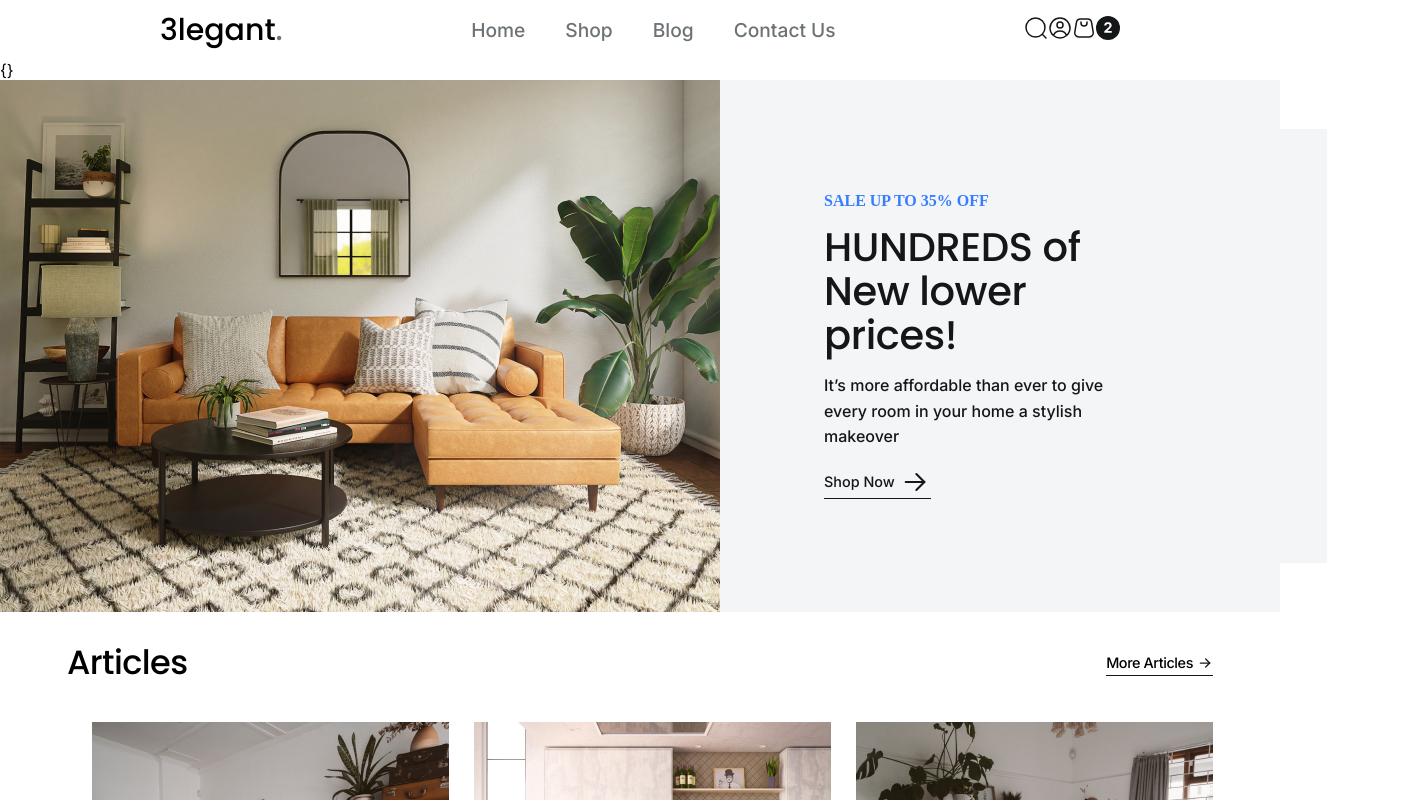
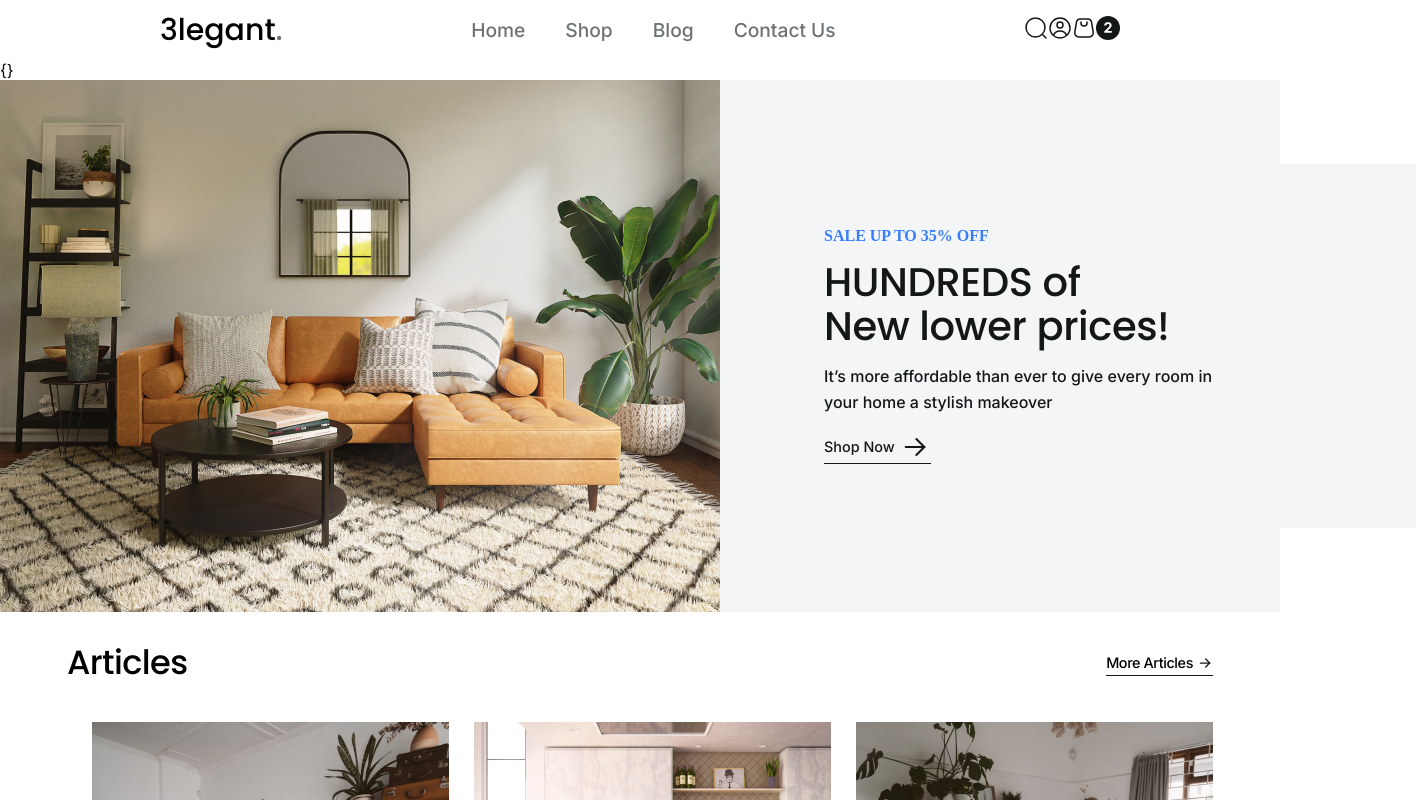
Before and after one commit to vikravch/project_18_23, a React (Create React App) app: page /weather in a window 1280 px wide. Shown: the top 800 px of the page, 1416 px wide, since content can reach past the window. Built offline with nearby package versions, Linux system fonts and the light colour scheme; no server answers.

Commit message:
Fix some styles for mobile version

```diff
--- a/src/general/components/newsletter_subscribe/NewsletterSubscribe.module.css
+++ b/src/general/components/newsletter_subscribe/NewsletterSubscribe.module.css
@@ -29,6 +29,8 @@
     font-style: normal;
     font-weight: 400;
     line-height: 1.4rem;
+    width: 311px
+
 }
 
 .email_newsletter_submission {
--- a/src/modules/home_page/presentation/components/new_lower_prices/Discount.module.css
+++ b/src/modules/home_page/presentation/components/new_lower_prices/Discount.module.css
@@ -64,7 +64,7 @@
     letter-spacing: -0.6px;
 }
 .textDiscount {
-    width: 452px;
+    width: 311px;
     color: #141718;
     font-family: Inter, sans-serif;
     font-size: 1rem;
@@ -121,7 +121,7 @@
         letter-spacing: -0.4px;
     }
     .textDiscount {
-        width: 311px;
+        width: 400px;
         color: #141718;
         font-size: 1rem;
         font-style: normal;
```
